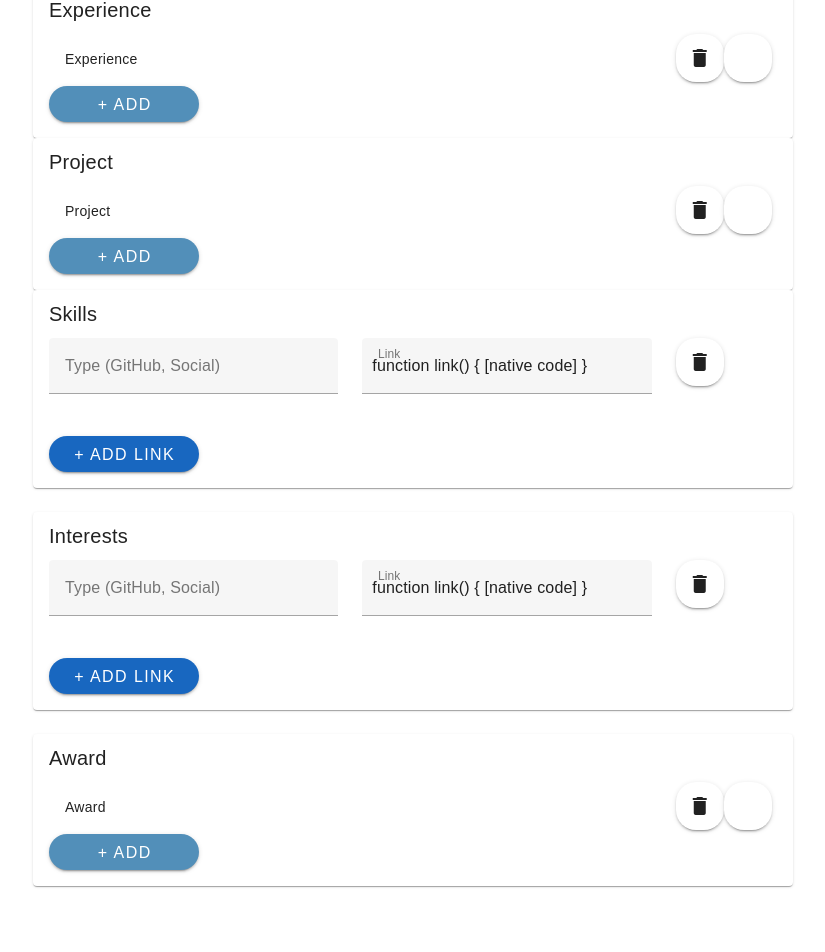
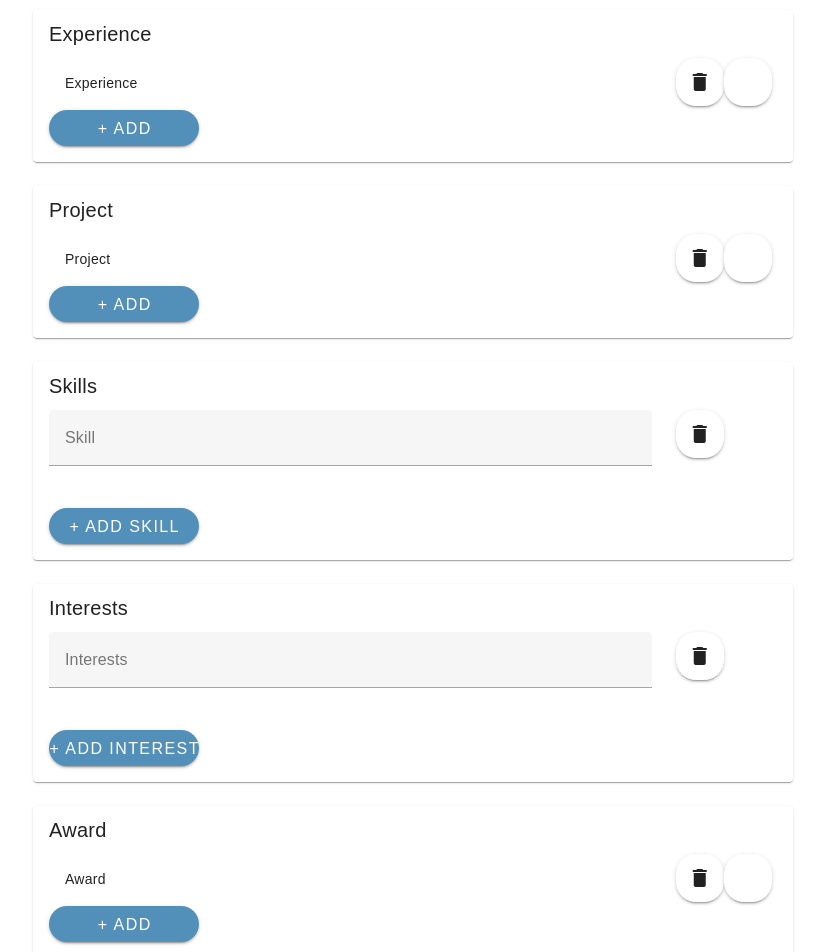
Before and after one commit to IanGWhite/SE4-Project-3-frontend, a Vue app: page /StudentInfo in a window 1280 px wide. Shown: the part 1138-2090 px from the top of the page, without its empty margins (227-1052 px from the left). Before the commit the page ends 2044 px from the top, so only its background shows below. Built offline with nearby package versions, Linux system fonts and the light colour scheme; what webfontloader would draw is missing.

Commit message:
corrected buttons and routes to right pages

```diff
--- a/src/router.js
+++ b/src/router.js
@@ -30,8 +30,8 @@ const router = createRouter({
       component: Login,
     },
     {
-      path: "/addAward",
-      name: "addAward",
+      path: "/AddAward",
+      name: "AddAward",
       component: AddAward,
     },
     {
--- a/src/views/itemList.vue
+++ b/src/views/itemList.vue
@@ -12,12 +12,8 @@ const contactInfo = ref({
   email: ""
 });
 const personalLinks = ref([{ type: "", link: "" }]);
-const professionalSummary = ref("");
-const experience = ref([{ work: "" }]);
-const projects = ref([{ project: "" }]);
-const skills = ref([""]);
-const interests = ref([""]);
-const awards = ref([{ award: "" }]);
+const skills = ref([{skill :""}]);
+const interests = ref([{interest: ""}]);
 
 const addPersonalLink = () => personalLinks.value.push({ type: "", link: "" }); // this will be the code to add to the database
 const addEducation = () => router.push({ name: 'addEducation' });
@@ -26,8 +22,8 @@ const addExperience = () => router.push({ name: 'AddExperience' });
 const editExperience = () => router.push({ name: 'EditExperience' });
 const addProject = () => router.push({ name: 'AddProject' });
 const editProject = () => router.push({ name: 'EditProject' });
-const addSkill = () => router.push({ name: 'addEducation' }); // this will be the code to add to the database
-const addInterest = () => router.push({ name: 'addEducation' }); // this will be the code to add to the database
+const addSkill = () => skills.value.push({ skill: ""}); // this will be the code to add to the database
+const addInterest = () => interests.value.push({ interest: ""}); // this will be the code to add to the database
 const addAward = () => router.push({ name: 'AddAward' });
 const editAward = () => router.push({ name: 'EditAward' });
 const saveData = () => {
@@ -49,7 +45,7 @@ const saveData = () => {
         <v-text-field v-model="contactInfo.email" label="E-mail" />
       </v-card-text>
       <v-card-actions>
-        <v-btn color="primary" @click="saveData">Save</v-btn>
+        <v-btn color="blue" @click="saveData">Save</v-btn>
       </v-card-actions>
     </v-card>
 
@@ -70,11 +66,11 @@ const saveData = () => {
             </v-btn>
           </v-col>
         </v-row>
-        <v-btn color="primary" text @click="addPersonalLink">+ Add Link</v-btn>
+        <v-btn color="blue" text @click="addPersonalLink">+ Add Link</v-btn>
       </v-card-text>
     </v-card>
 
-    <v-card>
+    <v-card class="mb-6">
       <v-card-title>Education</v-card-title>
       <v-card-text>
         <v-row >
@@ -94,7 +90,7 @@ const saveData = () => {
       </v-card-text>
     </v-card>
 
-    <v-card>
+    <v-card class="mb-6">
     <v-card-title>Experience</v-card-title>
     <v-card-text>
       <v-row >
@@ -114,7 +110,7 @@ const saveData = () => {
     </v-card-text>
   </v-card>
 
-  <v-card>
+  <v-card class="mb-6">
     <v-card-title>Project</v-card-title>
     <v-card-text>
       <v-row >
@@ -138,11 +134,8 @@ const saveData = () => {
     <v-card-title>Skills</v-card-title>
     <v-card-text>
       <v-row v-for="(link, index) in skills" :key="index">
-        <v-col cols="5">
-          <v-text-field v-model="link.type" label="Type (GitHub, Social)" />
-        </v-col>
-        <v-col cols="5">
-          <v-text-field v-model="link.link" label="Link" />
+        <v-col cols="10">
+          <v-text-field v-model="link.type" label="Skill" />
         </v-col>
         <v-col cols="2">
           <v-btn icon @click="skills.splice(index, 1)">
@@ -150,7 +143,7 @@ const saveData = () => {
           </v-btn>
         </v-col>
       </v-row>
-      <v-btn color="primary" text @click="addSkill">+ Add Link</v-btn>
+      <v-btn color="blue" text @click="addSkill">+ Add Skill</v-btn>
     </v-card-text>
   </v-card>
 
@@ -158,11 +151,8 @@ const saveData = () => {
     <v-card-title>Interests</v-card-title>
     <v-card-text>
       <v-row v-for="(link, index) in interests" :key="index">
-        <v-col cols="5">
-          <v-text-field v-model="link.type" label="Type (GitHub, Social)" />
-        </v-col>
-        <v-col cols="5">
-          <v-text-field v-model="link.link" label="Link" />
+        <v-col cols="10">
+          <v-text-field v-model="link.type" label="Interests" />
         </v-col>
         <v-col cols="2">
           <v-btn icon @click="interests.splice(index, 1)">
@@ -170,12 +160,12 @@ const saveData = () => {
           </v-btn>
         </v-col>
       </v-row>
-      <v-btn color="primary" text @click="addInterest">+ Add Link</v-btn>
+      <v-btn color="blue" text @click="addInterest">+ Add Interest</v-btn>
     </v-card-text>
   </v-card>
 
 
-  <v-card>
+  <v-card class="mb-6">
     <v-card-title>Award</v-card-title>
     <v-card-text>
       <v-row >
```
